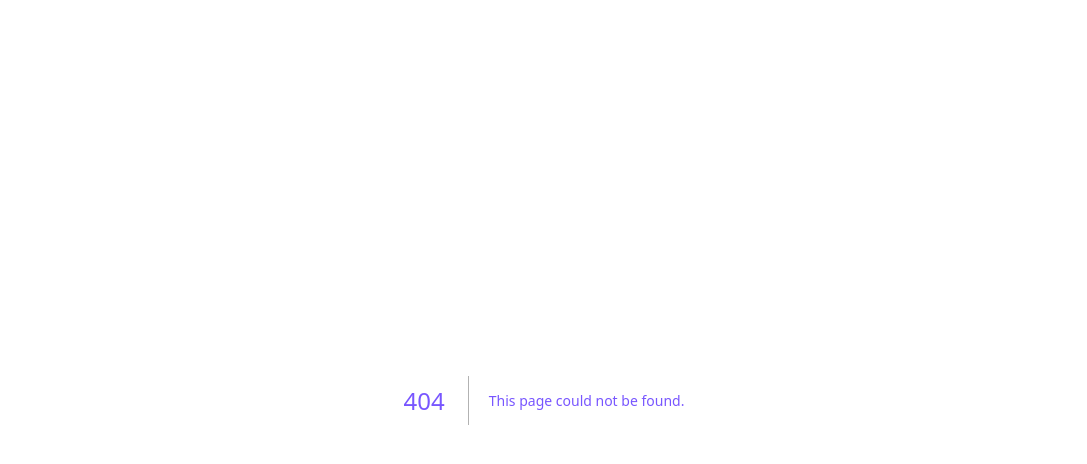
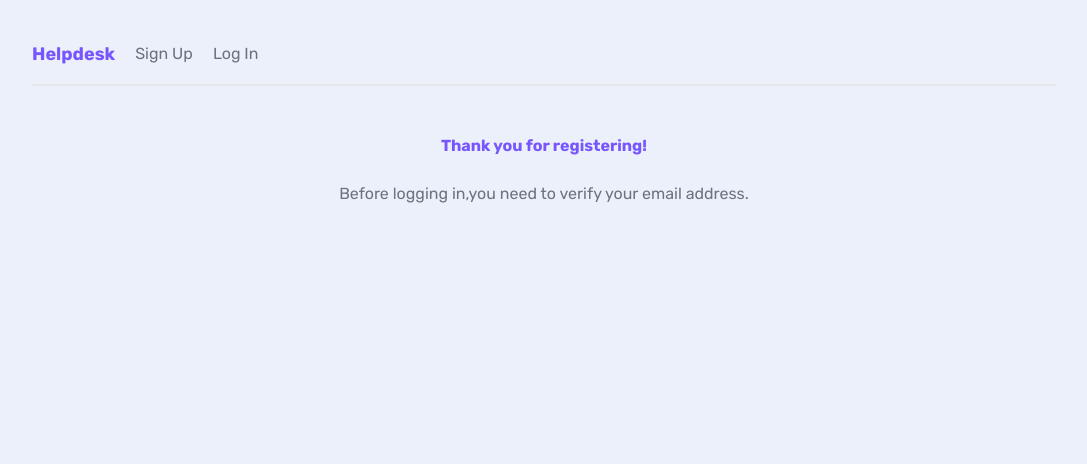
Before and after one commit to Eray-Adiyaman/nextjs_prac, a Next.js app: page /verify in a window 1280 px wide. Before the commit this address had no page. Shown: the top 464 px of the page, without its empty margins (96-1183 px from the left). Built offline with nearby package versions, Linux system fonts and the light colour scheme.

Commit message:
signup auth and verify

```diff
--- a/app/(auth)/signup/page.jsx
+++ b/app/(auth)/signup/page.jsx
@@ -1,13 +1,34 @@
 "use client"
-
 import AuthForm from "../AuthForm"
 
+import { createClientComponentClient } from "@supabase/auth-helpers-nextjs"
+import { useRouter } from "next/navigation"
+import { useState } from "react"
+
 export default function Signup() {
+  const [error,setError] = useState("")
+  const router = useRouter();
 
   const handleSubmit = async (e, email, password) => {
     e.preventDefault()
 
-    console.log("user signup",email, password)
+    const supabase = createClientComponentClient();
+    const { error } = await supabase.auth.signUp({
+      email,
+      password,
+      option: {
+        emailRedirectTo: `${location.origin}/api/auth/callback`
+    }
+    })
+
+    if(error){
+      setError(error.message)
+    }
+
+    if(!error){
+      router.push("/verify")
+    }
+
   }
 
   return (
@@ -15,6 +36,9 @@
       <h2 className="text-center">Sign up</h2>
 
       <AuthForm handleSubmit={handleSubmit} />
+      {error && (
+        <div className="error">{error}</div>
+      )}
     </main>
   )
 }
--- /dev/null
+++ b/app/(auth)/verify/page.jsx
@@ -0,0 +1,8 @@
+export default function Verify() {
+  return (
+    <main className="text-center">
+      <h2>Thank you for registering!</h2>
+      <p>Before logging in,you need to verify your email address.</p>
+    </main>
+  );
+}
--- /dev/null
+++ b/app/api/auth/callback/route.js
@@ -0,0 +1,20 @@
+import { createRouteHandlerClient } from "@supabase/auth-helpers-nextjs";
+import { cookies } from "next/headers";
+import { NextResponse } from "next/server";
+
+export async function GET(request) {
+    const url = new URL(request.url);
+
+    //supabase sent code
+    const code = url.searchParams.get("code");
+
+    //if there is an existing code in the request start a user session
+    if(code) {
+        const supabase = createRouteHandlerClient({ cookies })
+
+        await supabase.auth.exchangeCodeForSession(code)
+
+    }
+
+    return NextResponse.redirect(url.origin)
+}
--- a/app/globals.css
+++ b/app/globals.css
@@ -150,3 +150,17 @@
   form button {
     @apply block mx-auto
   }
+
+  /* error */
+  .error {
+    @apply
+    border-2
+    border-red-500
+    bg-red-300
+    text-red-800
+    py-1 px-2
+    rounded-sm
+    block
+    max-w-fit
+    my-4 mx-auto
+  }
```
